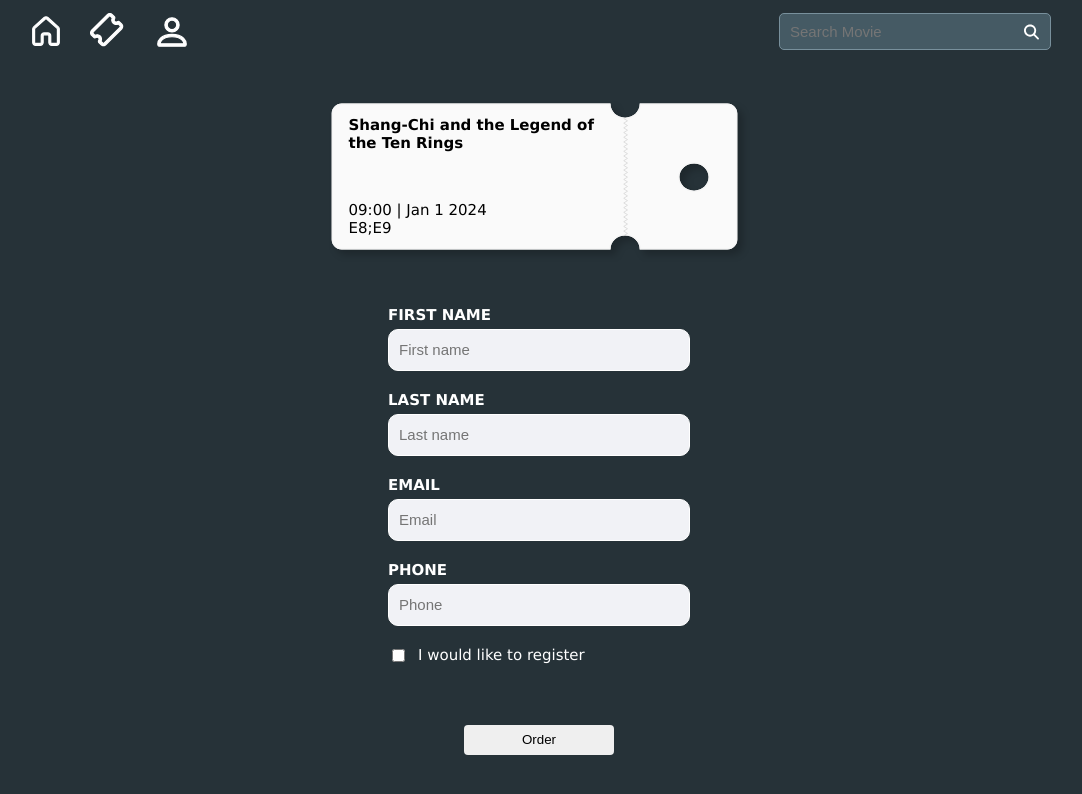
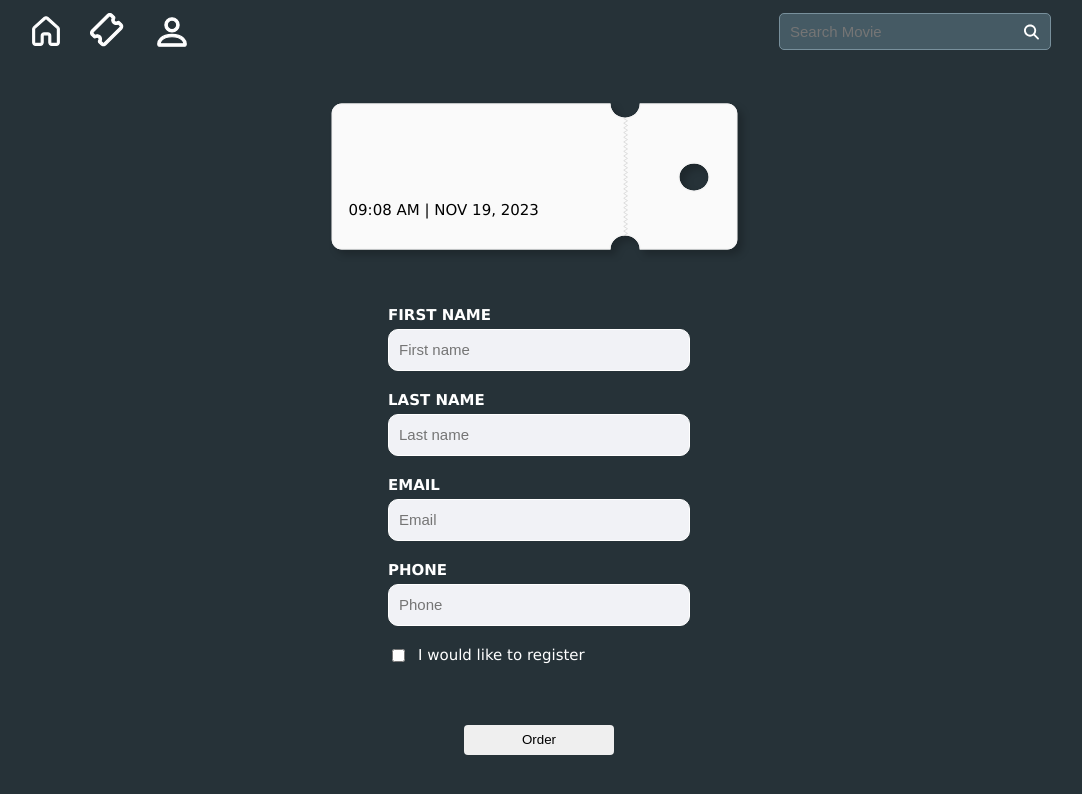
Before and after one commit to gkiss02/cinema-app-fe, a React (Create React App) app: page /orderForm in a window 1280 px wide. Shown: the top 794 px of the page, without its empty margins (101-1183 px from the left). Built offline with nearby package versions, Linux system fonts and the light colour scheme.

Commit message:
Add reservationContext

```diff
--- a/src/Components/OrderModel/OrderModal.tsx
+++ b/src/Components/OrderModel/OrderModal.tsx
@@ -7,6 +7,7 @@
 import { useNavigate, useParams } from 'react-router-dom';
 import { useEffect, useState } from 'react';
 import Screening from '../../types/screening';
+import { useReservationContext } from '../../context/ReservationContext';
 
 const OrderModal: React.FC<({closeModal: () => void})> = (props) => {
     const [selectedDate, setSelectedDate] = useState(1);
@@ -14,6 +15,7 @@
     const [emptySelectedTime, setEmptySelectedTime] = useState(false);
     const [screenings, setScreenings] = useState<Screening[]>([]);
     const [selectedScreeningId, setSelectedScreeningId] = useState();
+    const reservationContext = useReservationContext();
     const navigate = useNavigate();
     const params = useParams();
 
@@ -51,7 +53,9 @@
 
     function handleClick () {
         if (selectedTime != '' && selectedScreeningId) {
-            navigate(`/booking/${selectedScreeningId}`);
+            navigate('/booking');
+            reservationContext.setScreeningId(selectedScreeningId);
+            reservationContext.setDate(new Date(selectedTime));
         } else {
             setEmptySelectedTime(true);
         }
--- a/src/Components/Ticket/Ticket.tsx
+++ b/src/Components/Ticket/Ticket.tsx
@@ -1,6 +1,18 @@
 import styles from './Ticket.module.css';
 
-function Ticket() {
+type TicketProps = {
+    title: string,
+    date: Date,
+    seats: string[],
+};
+
+const Ticket: React.FC<(TicketProps)> = (props) => {
+    const formattedDate = props.date.toLocaleDateString('en-US', {
+        day: 'numeric',
+        month: 'short',
+        year: 'numeric'
+    }).toUpperCase();
+
     return (
         <div className={styles.container}>
             <svg width="421" height="161" viewBox="0 0 337 129" fill="none" xmlns="http://www.w3.org/2000/svg">
@@ -24,10 +36,19 @@
                     </filter>
                 </defs>
             </svg>
-            <h4 className={styles.text}>Shang-Chi and the Legend of the Ten Rings</h4>
+            <h4 className={styles.text}>{props.title}</h4>
             <div className={styles['detail-container']}>
-                <p>09:00 | Jan 1 2024</p>
-                <p>E8;E9</p>
+                <p>
+                    {`${props.date.toLocaleTimeString([], { hour: '2-digit', minute: '2-digit' })} | ${formattedDate}`}
+                </p>
+                <p>
+                    {props.seats.map((seat, index) => {
+                        if (index === props.seats.length - 1) {
+                            return seat;
+                        }
+                        return seat + ', ';
+                    })}
+                </p>
             </div>
         </div>
     )
--- a/src/Pages/Booking.tsx
+++ b/src/Pages/Booking.tsx
@@ -1,11 +1,16 @@
+import { useNavigate } from 'react-router-dom';
 import BackComponent from '../components/BackComponent/BackComponent';
 import Button from '../components/Button/Button';
 import SeatSign from '../components/SeatSign/SeatSign';
+import { useReservationContext } from '../context/ReservationContext';
 import styles from './Booking.module.css';
 import { useState } from 'react';
 
 function Booking() {
     const [isSelected, setIsSelected] = useState<string[]>([]);
+    const reservationContext = useReservationContext();
+    const navigate = useNavigate();
+
     const letters = ['A', 'B', 'C', 'D', 'E', 'F', 'G', 'H', 'I', 'J'];
 
     let numbers: number[] = [];
@@ -20,6 +25,11 @@
         } else {
             setIsSelected([...isSelected, id]);
         }
+    }
+
+    function confirm() {
+        reservationContext.setReservedSeats(isSelected);
+        navigate('/orderForm');
     }
 
     let count = -1;
@@ -58,7 +68,7 @@
                 <SeatSign color='#90A4AE'>Reserved</SeatSign>
             </div>
             {isSelected.length != 0 && <div className={styles['confirm-container']}>
-                <Button clickHandle={() => {}}>Confirm</Button>
+                <Button clickHandle={confirm}>Confirm</Button>
             </div>}
         </div>
     );
--- a/src/Pages/Movie.tsx
+++ b/src/Pages/Movie.tsx
@@ -7,6 +7,7 @@
 import OrderModal from "../components/OrderModel/OrderModal";
 import { useParams } from "react-router-dom";
 import { Movie as MovieType } from '../types/movie';
+import { useReservationContext } from "../context/ReservationContext";
 
 function hourFormatter(minutes: number | undefined) {
     if (!minutes) {
@@ -19,6 +20,7 @@
     const params = useParams();
     const [showModal, setShowModal] = useState(false);
     const [movie, setMovie] = useState<MovieType>();
+    const reservationContext = useReservationContext();
 
     useEffect(() => {
         (async () => {
@@ -34,6 +36,8 @@
                 }
 
                 setMovie(data);
+
+                reservationContext.setTitle(data.title);
             } catch (error) {
                 console.log('Error:', error);
             }
--- a/src/Pages/OrderForm.tsx
+++ b/src/Pages/OrderForm.tsx
@@ -1,12 +1,20 @@
 import Button from "../components/Button/Button";
 import Input from "../components/Input/Input";
 import Ticket from "../components/Ticket/Ticket";
+import { useReservationContext } from "../context/ReservationContext";
 import styles from "./OrderForm.module.css";
 
 function OrderForm() {
+    const reservationContext = useReservationContext();
+
+    console.log(reservationContext);
     return (
         <div className={styles.container}>
-            <Ticket />
+            <Ticket
+                title={reservationContext.title}
+                date={reservationContext.date}
+                seats={reservationContext.reservedSeats}
+            />
             <div className={styles['form-container']}>
                 <Input
                     placeholder="First name"
--- a/src/Pages/Tickets.tsx
+++ b/src/Pages/Tickets.tsx
@@ -5,9 +5,7 @@
     return (
         <div className={styles.container}>
             <div className={styles['ticket-container']}>
-                <Ticket></Ticket>
-                <Ticket></Ticket>
-                <Ticket></Ticket>
+
             </div>
         </div>
     )
--- /dev/null
+++ b/src/context/ReservationContext.tsx
@@ -0,0 +1,40 @@
+import { createContext, useState, ReactNode, useContext } from "react";
+
+type ReservationContextType = {
+    title: string;
+    date: Date;
+    screeningId: string;
+    reservedSeats: string[];
+    setTitle: (title: string) => void;
+    setDate: (date: Date) => void;
+    setScreeningId: (id: string) => void;
+    setReservedSeats: (seats: string[]) => void;
+};
+
+export const ReservationContext = createContext<ReservationContextType | undefined>(undefined);
+
+type ReservationProviderProps = {
+    children: ReactNode;
+};
+
+export const ReservationProvider = ({ children }: ReservationProviderProps) => {
+    const [screeningId, setScreeningId] = useState<string>("");
+    const [reservedSeats, setReservedSeats] = useState<string[]>([]);
+    const [title, setTitle] = useState<string>("");
+    const [date, setDate] = useState<Date>(new Date());
+
+    return (
+        <ReservationContext.Provider
+            value={{ title, date, screeningId, reservedSeats, setTitle, setDate, setScreeningId, setReservedSeats }}>
+            {children}
+        </ReservationContext.Provider>
+    );
+};
+
+export const useReservationContext = () => {
+    const context = useContext(ReservationContext);
+    if (context === undefined) {
+        throw new Error("useReservationContext must be used within a ReservationProvider");
+    }
+    return context;
+};
```
Also changed, not shown: src/App.tsx (+5 -2 lines).
